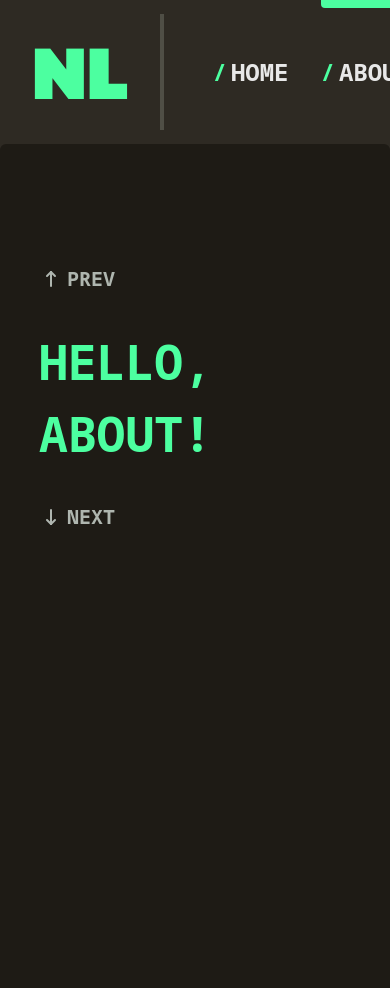
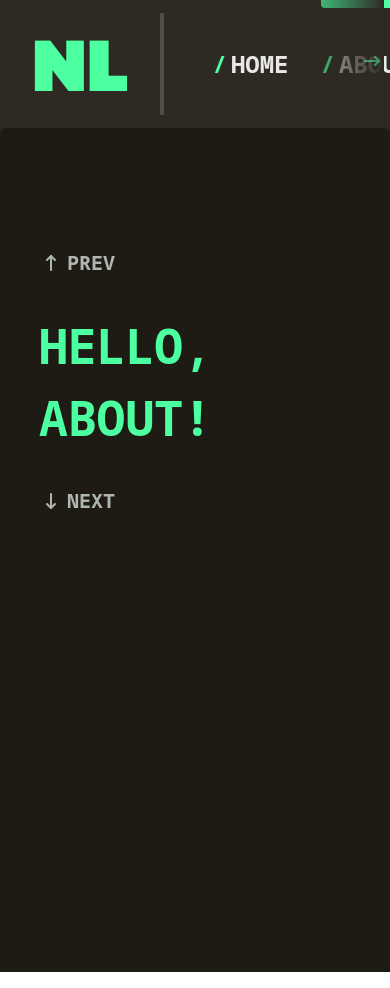
Before and after one commit to hexiro/hexiro.me, a Next.js app: page /about in a window 390 px wide. Built offline with nearby package versions, Linux system fonts and the light colour scheme; what @kamona/tailwindcss-perspective would draw is missing.

Commit message:
subtle go right indicator

```diff
--- a/src/components/ui/Icons.tsx
+++ b/src/components/ui/Icons.tsx
@@ -46,6 +46,15 @@ export const ArrowDownIcon: IconType = (props) => (
         <path d="M12 5l0 14" />
         <path d="M16 15l-4 4" />
         <path d="M8 15l4 4" />
+    </Icon>
+);
+
+export const ArrowRightIcon: IconType = (props) => (
+    // 'arrow-narrow-right' from tabler
+    <Icon {...props}>
+        <path d="M5 12l14 0" />
+        <path d="M15 16l4 -4" />
+        <path d="M15 8l4 4" />
     </Icon>
 );
 
--- a/src/pages/_app.tsx
+++ b/src/pages/_app.tsx
@@ -3,6 +3,7 @@ import { Golos_Text as GolosText, Noto_Sans_Mono as NotoSansMono } from "next/fo
 import Link from "next/link";
 import type { PropsWithChildren } from "react";
 import { useCallback, useEffect, useState } from "react";
+import React from "react";
 
 import type { INavRouteName } from "@/commons/config";
 import { NAV_PATHS, ROUTES } from "@/commons/config";
@@ -10,11 +11,11 @@ import { NAV_PATHS, ROUTES } from "@/commons/config";
 import { HorizontalDivider, VerticalDivider } from "@/components/layout/Divider";
 import { H2 } from "@/components/ui/Headings";
 import type { IconType } from "@/components/ui/Icons";
-import { ArrowDownIcon, ArrowUpIcon } from "@/components/ui/Icons";
+import { ArrowDownIcon, ArrowRightIcon, ArrowUpIcon } from "@/components/ui/Icons";
 
 import "@/styles/globals.css";
 
-import { Lenis as ReactLenis, useLenis } from "@studio-freight/react-lenis";
+import { Lenis as ReactLenis } from "@studio-freight/react-lenis";
 import clsx from "clsx";
 import { AnimatePresence, motion } from "framer-motion";
 import { twMerge } from "tailwind-merge";
@@ -76,23 +77,24 @@ export default function App({ Component, pageProps, router }: AppProps) {
                         "bg-background-secondary relative flex flex-col md:flex-row min-h-screen min-w-screen h-full w-full overflow-x-hidden overflow-y-auto"
                     )}
                 >
-                    <nav className=" flex items-center flex-shrink-0 h-36 w-screen md:items-start md:fixed md:flex-col md:w-52 md:h-screen">
-                        <div className="px-8 py-6 md:px-6 flex justify-center items-center md:w-full md:h-52 ">
+                    <nav className="fixed z-40 w-screen bg-background-secondary h-32 md:items-start md:flex-col md:w-52 md:h-screen">
+                        <div className="flex items-center flex-shrink-0 flex-row overflow-x-auto overflow-y-hidden h-full">
+                            <div className="flex items-center justify-center px-8 py-6 md:px-6 md:w-full md:h-52 ">
                                 <H2 className="text-6xl md:text-7xl">NL</H2>
                             </div>
                             <HorizontalDivider className="divide-x w-0 h-[80%] md:h-0 md:w-[80%] md:mx-auto" />
                             <motion.ul
-                            className="flex items-center w-fit h-full gap-8 px-12 overflow-x-auto md:gap-4 md:my-8 md:items-start md:flex-col md:w-full md:h-[unset] md:p-6 md:pr-0"
+                                className="flex items-center w-fit h-full gap-8 px-12  md:gap-4 md:my-8 md:items-start md:flex-col md:w-full md:h-[unset] md:p-6 md:pr-0"
                                 onHoverEnd={() => setHoveredRoute(null)}
                             >
                                 {ROUTES.map(({ name, path }, index) => (
                                     <motion.li
                                         key={name}
-                                    className="flex items-center text-lg relative h-full w-full"
+                                        className="relative flex items-center w-full h-full text-lg"
                                         onHoverStart={() => setHoveredRoute(index)}
                                     >
                                         <Link href={path} className="text-off-white">
-                                        <span className="text-green mr-1">/</span>
+                                            <span className="mr-1 text-green">/</span>
                                             {name}
                                         </Link>
                                         {isSelected(name) ? (
@@ -118,9 +120,13 @@ export default function App({ Component, pageProps, router }: AppProps) {
                                     </motion.li>
                                 ))}
                             </motion.ul>
+                        </div>
+                        <div className="z-50 absolute flex items-center justify-end bg-gradient-to-l top-0 right-[6px] h-[calc(100%-6px)] w-24 from-background-secondary select-none pointer-events-none">
+                            <ArrowRightIcon className="opacity-50"/>
+                        </div>
                         <VerticalDivider className="ml-[25%] h-72 hidden md:block" />
                     </nav>
-                    <main className="bg-background py-28 px-[10%] flex flex-col w-full rounded-t-md md:ml-52 md:rounded-l-md min-h-screen">
+                    <main className="bg-background py-28 px-[10%] flex flex-col w-full rounded-t-md mt-32 md:mt-0 md:ml-52 md:rounded-l-md min-h-screen">
                         <div>
                             <PageEndNavigation
                                 href={prevRoute}
@@ -135,7 +141,7 @@ export default function App({ Component, pageProps, router }: AppProps) {
                             <PageEndNavigation
                                 href={nextRoute}
                                 icon={ArrowDownIcon}
-                                className="mb-2 mt-8"
+                                className="mt-8 mb-2"
                             >
                                 Next
                             </PageEndNavigation>
--- a/src/styles/globals.css
+++ b/src/styles/globals.css
@@ -4,14 +4,19 @@
 
 @layer base {
     ::-webkit-scrollbar {
-        width: "0.35em";
-        height: "0.35em";
+        @apply w-[6px];
+        @apply h-[6px]
     }
+
     ::-webkit-scrollbar-track {
-        box-shadow: "inset 0 0 6px rgba(0, 0, 0, 0.3)";
+        @apply bg-background;
     }
+
     ::-webkit-scrollbar-thumb {
-        background-color: "rgba(0, 0, 0, 0.35)";
+        @apply bg-white/50;
+        @apply rounded-sm;
+        @apply transition-colors;
+        @apply hover:bg-white/25;
     }
 
     * {
```
Lines whose indentation alone changed are shown as unchanged.
